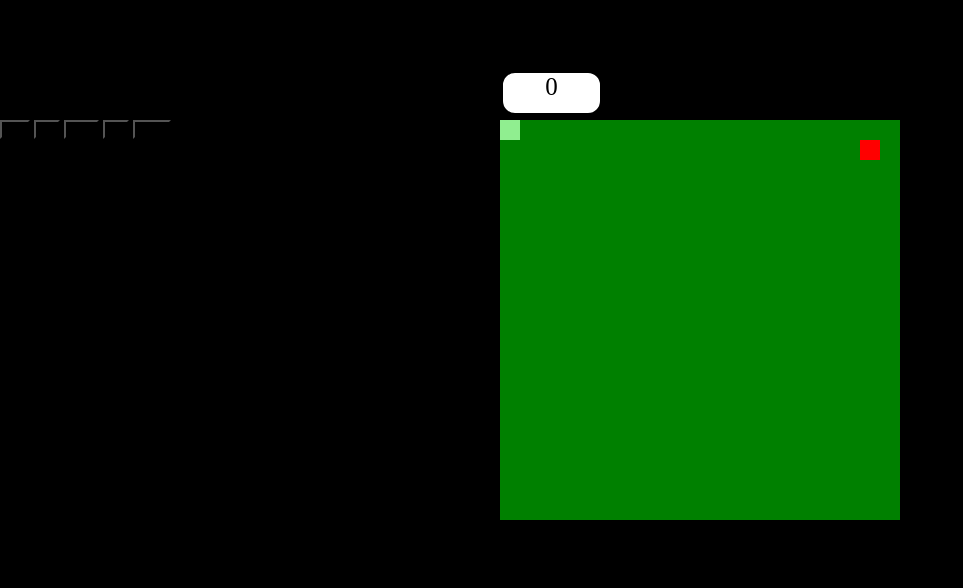
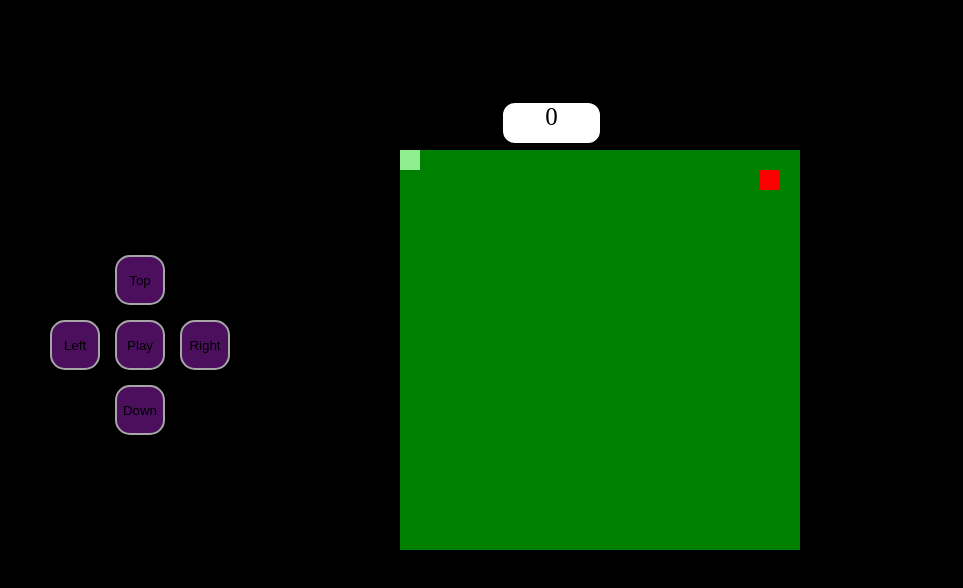
Before and after one commit to Us1828/Snake, a plain HTML site: page main.html in a window 1280 px wide. Shown: the whole page, without its empty margins (0-963 px from the left). Drawn offline with Linux system fonts and the light colour scheme.

Commit message:
Update styles.css
update buttons

```diff
--- a/styles.css
+++ b/styles.css
@@ -5,8 +5,9 @@
 }
 
 #mainPole{
-    margin-top: 120px;
-    margin-left: 500px;
+    margin-top: 150px;
+    margin-left: 400px;
+    font-size: 100px;
 }
 
 #eats{
@@ -22,6 +23,97 @@
     font-size: 25px;
 }
 
-#gamebebras{
-    color: aliceblue;
+#Down{
+    background-color: rgb(116, 24, 144);
+    opacity: 65%;
+    width: 50px;
+    height: 50px;
+    border-radius: 15px;
+    border: solid white 2px;
+    transition: 0.3s,0.3s;
+    margin-top: 235px;
+    position: absolute;
+    margin-left: 115px;
 }
+#Down:hover{
+    opacity: 90%;
+}
+#Down:active{
+    background-color: black;
+}
+
+#Left{
+    background-color: rgb(116, 24, 144);
+    opacity: 65%;
+    width: 50px;
+    height: 50px;
+    border-radius: 15px;
+    border: solid white 2px;
+    transition: 0.3s,0.3s;
+    position: absolute;
+    margin-top: 170px;
+    margin-left: 50px;
+}
+#Left:hover{
+    opacity: 90%;
+}
+#Left:active{
+    background-color: black;
+}
+
+#Right{
+    background-color: rgb(116, 24, 144);
+    opacity: 65%;
+    width: 50px;
+    height: 50px;
+    border-radius: 15px;
+    border: solid white 2px;
+    transition: 0.3s,0.3s;
+    margin-top: 170px;
+    margin-left: 180px;
+    position: absolute;
+}
+#Right:hover{
+opacity: 90%;
+}
+#Right:active{
+    background-color: black;
+}
+
+#Top{
+    background-color: rgb(116, 24, 144);
+    opacity: 65%;
+    width: 50px;
+    height: 50px;
+    border-radius: 15px;
+    border: solid white 2px;
+    transition: 0.3s,0.3s;
+    position: absolute;
+    margin-top: 105px;
+    margin-left: 115px;
+}
+#Top:hover{
+    opacity: 90%;
+}
+#Top:active{
+    background-color: black;
+}
+
+#Space{
+    background-color: rgb(116, 24, 144);
+    opacity: 65%;
+    width: 50px;
+    height: 50px;
+    border-radius: 15px;
+    border: solid white 2px;
+    transition: 0.3s,0.3s;
+    margin-top: 170px;
+    margin-left: 115px;
+    position: absolute;
+}
+#Space:hover{
+    opacity: 90%;
+}
+#Space:active{
+    background-color: black;
+}
```
